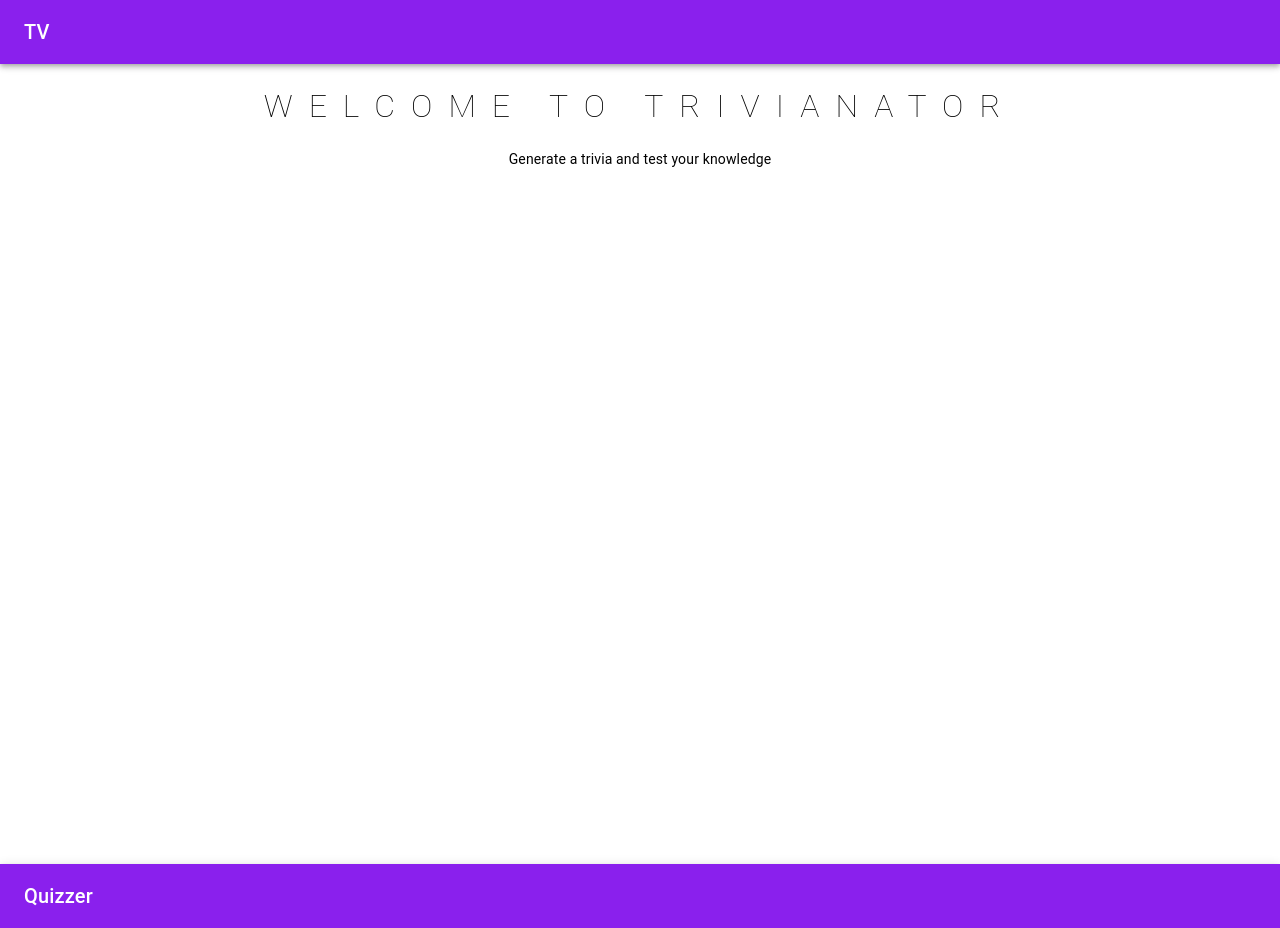
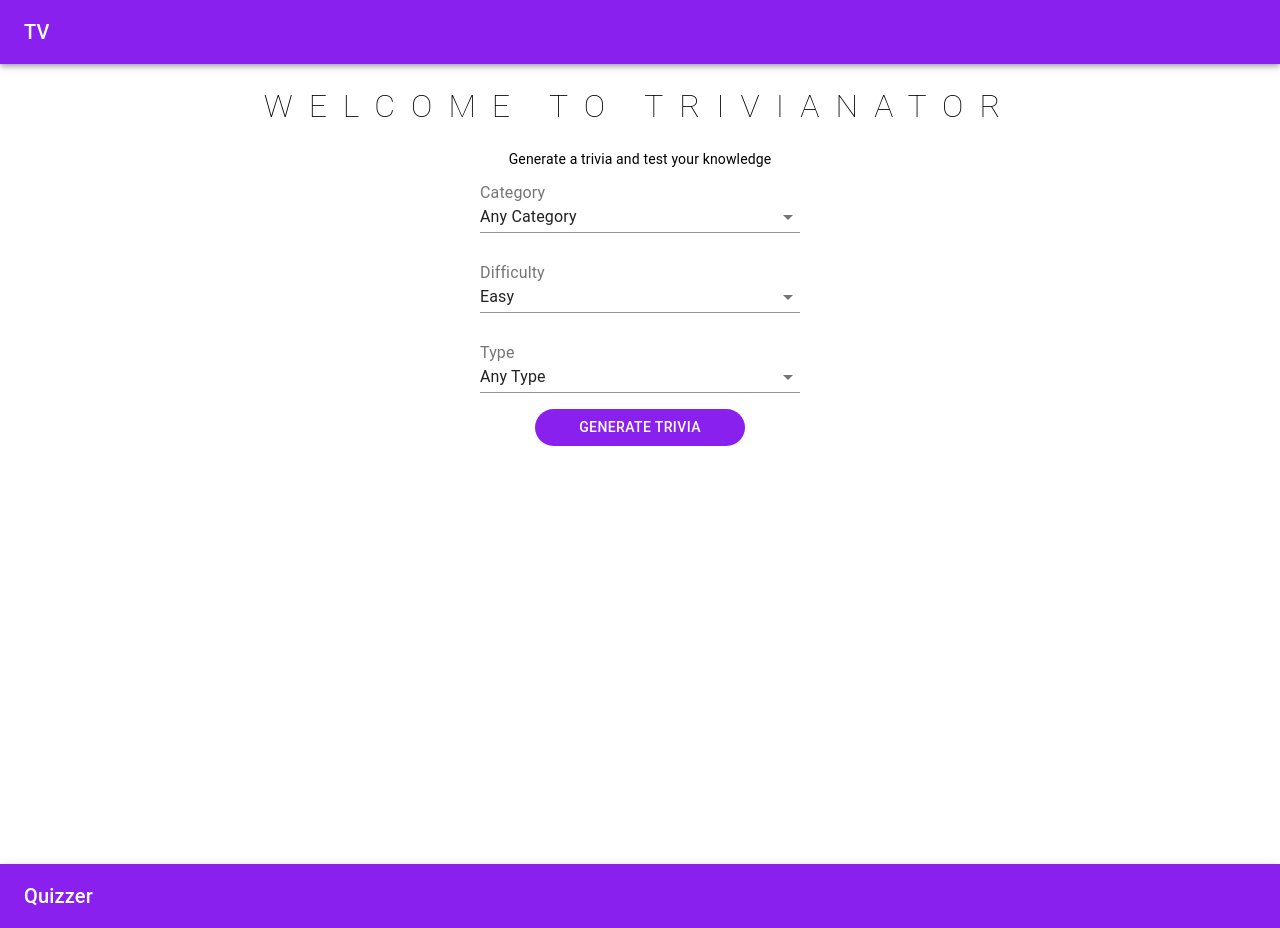
Before and after one commit to LMV-Codes/Trivia, a React (Create React App) app: page / in a window 1280 px wide. Built offline with nearby package versions, Linux system fonts and the light colour scheme.

Commit message:
Form added

```diff
--- a/package.json
+++ b/package.json
@@ -13,6 +13,7 @@
     "@types/react-dom": "^16.9.8",
     "@types/react-router-dom": "^5.1.7",
     "axios": "^0.21.1",
+    "formik": "^2.2.6",
     "react": "^17.0.1",
     "react-dom": "^17.0.1",
     "react-router-dom": "^5.2.0",
--- a/src/pages/Home.tsx
+++ b/src/pages/Home.tsx
@@ -1,10 +1,22 @@
 import {
   Container,
   createStyles,
+  InputLabel,
   makeStyles,
   Typography,
+  Select,
+  MenuItem,
+  Button,
 } from "@material-ui/core";
-import React from "react";
+import {
+  Formik,
+  FormikHelpers,
+  FormikProps,
+  Form,
+  Field,
+  FieldProps,
+} from "formik";
+import React, { useState } from "react";
 
 const useStyles = makeStyles(() =>
   createStyles({
@@ -21,10 +33,47 @@ const useStyles = makeStyles(() =>
       letterSpacing: ".5em",
       fontWeight: "lighter",
     },
+    form: {
+      display: "flex",
+      justifyContent: "center",
+      flexDirection: "column",
+      alignItems: "center",
+    },
+    itemField: {
+      width: "20rem",
+    },
+    formDiv: {
+      display: "flex",
+      flexDirection: "column",
+      justifyContent: "center",
+      margin: "1em",
+    },
+    submitButton: {
+      width: "15em",
+      color: "white",
+      borderRadius: "4em",
+      backgroundColor: "#8A20ED",
+      "&:hover": {
+        backgroundColor: "#601BA1",
+      },
+    },
   })
 );
 
+interface PostForm {
+  numberOfQuestions: number;
+  category: number | string;
+  difficulty: string;
+  type: string;
+}
+
 export const Home: React.FC = ({}) => {
+  const initialValues: PostForm = {
+    numberOfQuestions: 10,
+    category: "any",
+    difficulty: "easy",
+    type: "any",
+  };
   const classes = useStyles();
   return (
     <Container className={classes.mainContainer}>
@@ -34,6 +83,70 @@ export const Home: React.FC = ({}) => {
       <Typography variant="body2" align="center">
         Generate a trivia and test your knowledge
       </Typography>
+      <Formik
+        initialValues={initialValues}
+        onSubmit={(values, actions) => {
+          console.log({ values, actions });
+          actions.setSubmitting(false);
+        }}
+      >
+        <Form className={classes.form}>
+          <div className={classes.formDiv}>
+            <InputLabel htmlFor="category">Category</InputLabel>
+            <Field as={Select} name="category" className={classes.itemField}>
+              <MenuItem value="any">Any Category</MenuItem>
+              <MenuItem value={9}>General Knowledge</MenuItem>
+              <MenuItem value={10}>Entertainment: Books</MenuItem>
+              <MenuItem value={11}>Entertainment: Film</MenuItem>
+              <MenuItem value={12}>Entertainment: Music</MenuItem>
+              <MenuItem value={13}>Entertainment: Musicals & Theatres</MenuItem>
+              <MenuItem value={14}>Entertainment: Television</MenuItem>
+              <MenuItem value={15}>Entertainment: Video Games</MenuItem>
+              <MenuItem value={16}>Entertainment: Board Games</MenuItem>
+              <MenuItem value={17}>Science & Nature</MenuItem>
+              <MenuItem value={18}>Science: Computers</MenuItem>
+              <MenuItem value={19}>Science: Mathematics</MenuItem>
+              <MenuItem value={20}>Mythology</MenuItem>
+              <MenuItem value={21}>Sports</MenuItem>
+              <MenuItem value={22}>Geography</MenuItem>
+              <MenuItem value={23}>History</MenuItem>
+              <MenuItem value={24}>Politics</MenuItem>
+              <MenuItem value={25}>Art</MenuItem>
+              <MenuItem value={26}>Celebrities</MenuItem>
+              <MenuItem value={27}>Animals</MenuItem>
+              <MenuItem value={28}>Vehicles</MenuItem>
+              <MenuItem value={29}>Entertainment: Comics</MenuItem>
+              <MenuItem value={30}>Science: Gadgets</MenuItem>
+              <MenuItem value={31}>
+                Entertainment: Japanese Anime & Manga
+              </MenuItem>
+              <MenuItem value={32}>
+                Entertainment: Cartoon & Animations
+              </MenuItem>
+            </Field>
+          </div>
+          <div className={classes.formDiv}>
+            <InputLabel htmlFor="difficulty">Difficulty</InputLabel>
+            <Field as={Select} name="difficulty" className={classes.itemField}>
+              <MenuItem value="any">Any Difficulty</MenuItem>
+              <MenuItem value="easy">Easy</MenuItem>
+              <MenuItem value="medium">Medium</MenuItem>
+              <MenuItem value="hard">Hard</MenuItem>
+            </Field>
+          </div>
+          <div className={classes.formDiv}>
+            <InputLabel htmlFor="Type">Type</InputLabel>
+            <Field as={Select} name="type" className={classes.itemField}>
+              <MenuItem value="any">Any Type</MenuItem>
+              <MenuItem value="multiple">Multiple Choice</MenuItem>
+              <MenuItem value="boolean">True / False</MenuItem>
+            </Field>
+          </div>
+          <Button type="submit" className={classes.submitButton}>
+            Generate Trivia
+          </Button>
+        </Form>
+      </Formik>
     </Container>
   );
 };
```
Also changed, not shown: 2 other files (tests, documents, lock files or other folders).
